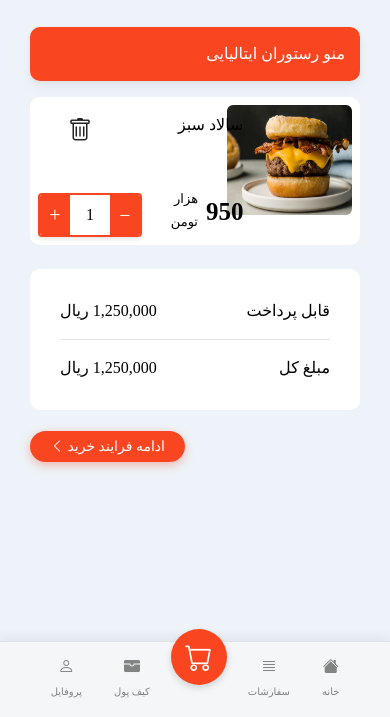
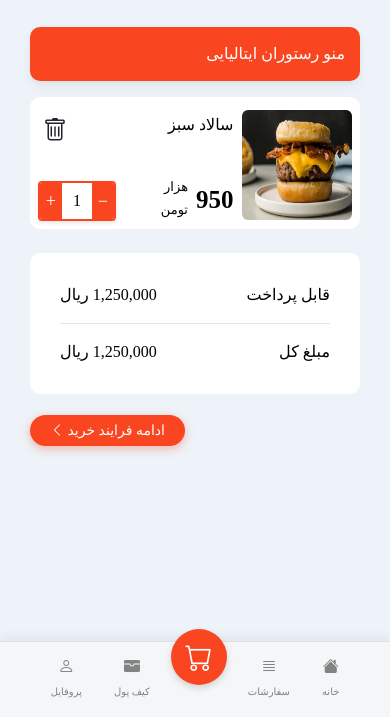
Before and after one commit to reza-svr/menu-digital, a plain HTML site: page cart.html in a window 390 px wide. Shown: the part 127-844 px from the top of the page. Drawn offline with nearby package versions, Linux system fonts and the light colour scheme; a web font is replaced by a local one.

Commit message:
fix cart page bug in responsive

```diff
--- a/cart.html
+++ b/cart.html
@@ -53,7 +53,7 @@
                             </div>
                         </div>
                         <div class="col-12">
-                            <div class="row mt-4 pt-3">
+                            <div class="row mt-4 pt-1">
                                 <div class="col-6 p-0 resposive-p">
                                     <div class="item-box-small-pris d-flex">
                                         <span class="item-box-small-num mt-1 mr-2">950</span>
--- a/css/resposive.css
+++ b/css/resposive.css
@@ -5,8 +5,9 @@
     }
     .item-box-small-img img{
         height: 110px;
-        width: 125px;
+        width: 110px;
         border-radius: 6px;
+        margin-top: 5px;
     }
     .address-for-send-box{
         min-height: 600px;
@@ -14,7 +15,7 @@
 }
 @media screen and (max-width: 400px) {
     .resposive-p{
-        padding-left: 30px !important;
-        padding-right: 30px !important;
+        padding-left: 5px !important;
+        padding-right: 40px !important;
     }
 }
--- a/css/style.css
+++ b/css/style.css
@@ -521,8 +521,8 @@ li {
     color: #fff;
     border: none;
     cursor: pointer;
-    font-size: 20px;
-    width: 30px;
+    font-size: 18px;
+    width: 22px;
     height: auto;
     text-align: center;
     transition: background-color 0.2s;
@@ -533,10 +533,10 @@ li {
   }
 
   .input-box {
-    width: 40px;
+    width: 30px;
     text-align: center;
     border: none;
-    padding: 8px 10px;
+    padding: 6px 10px;
     font-size: 16px;
     outline: none;
   }
```
Also changed, not shown: walet.html (+1 -5 lines).
